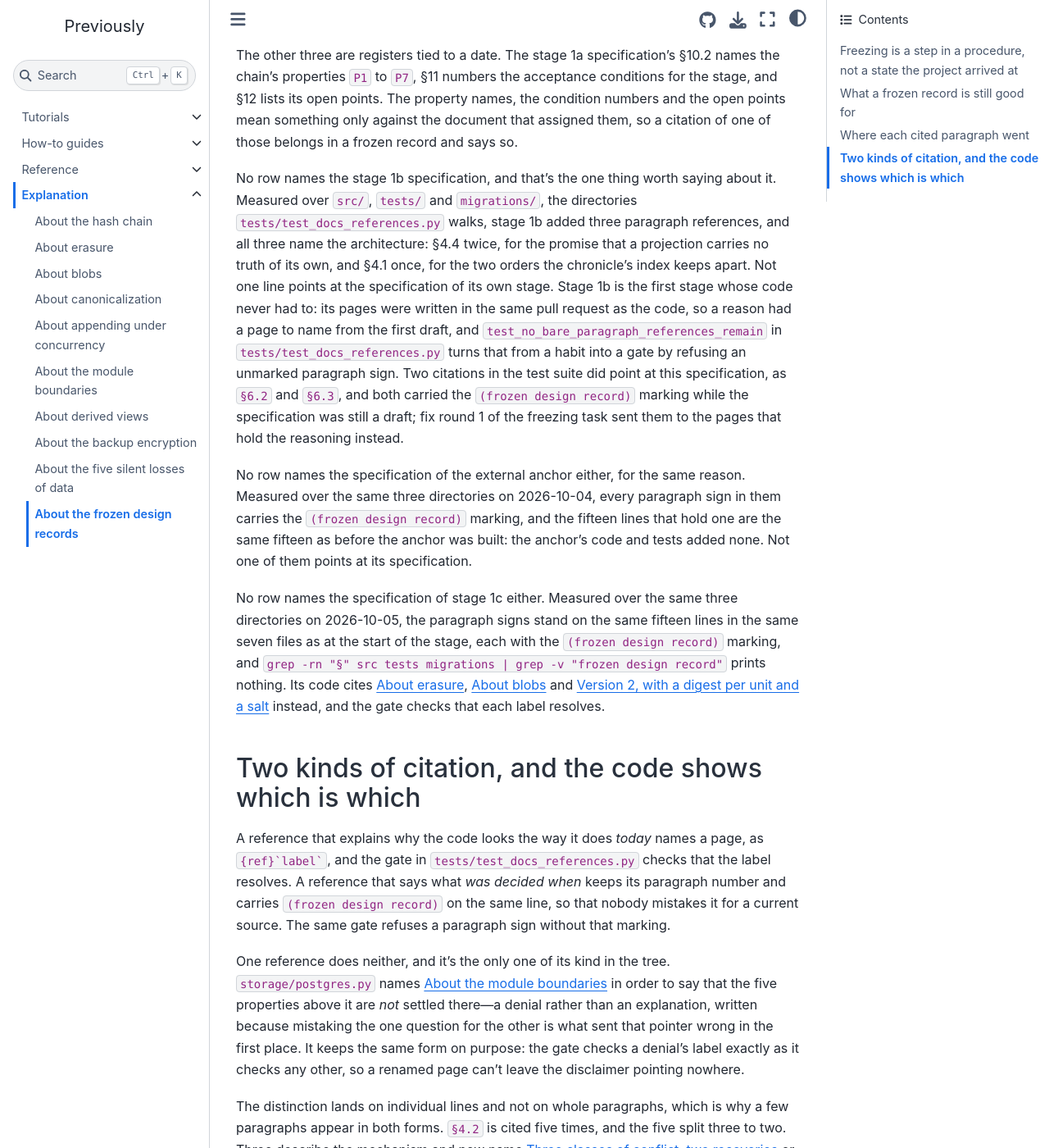
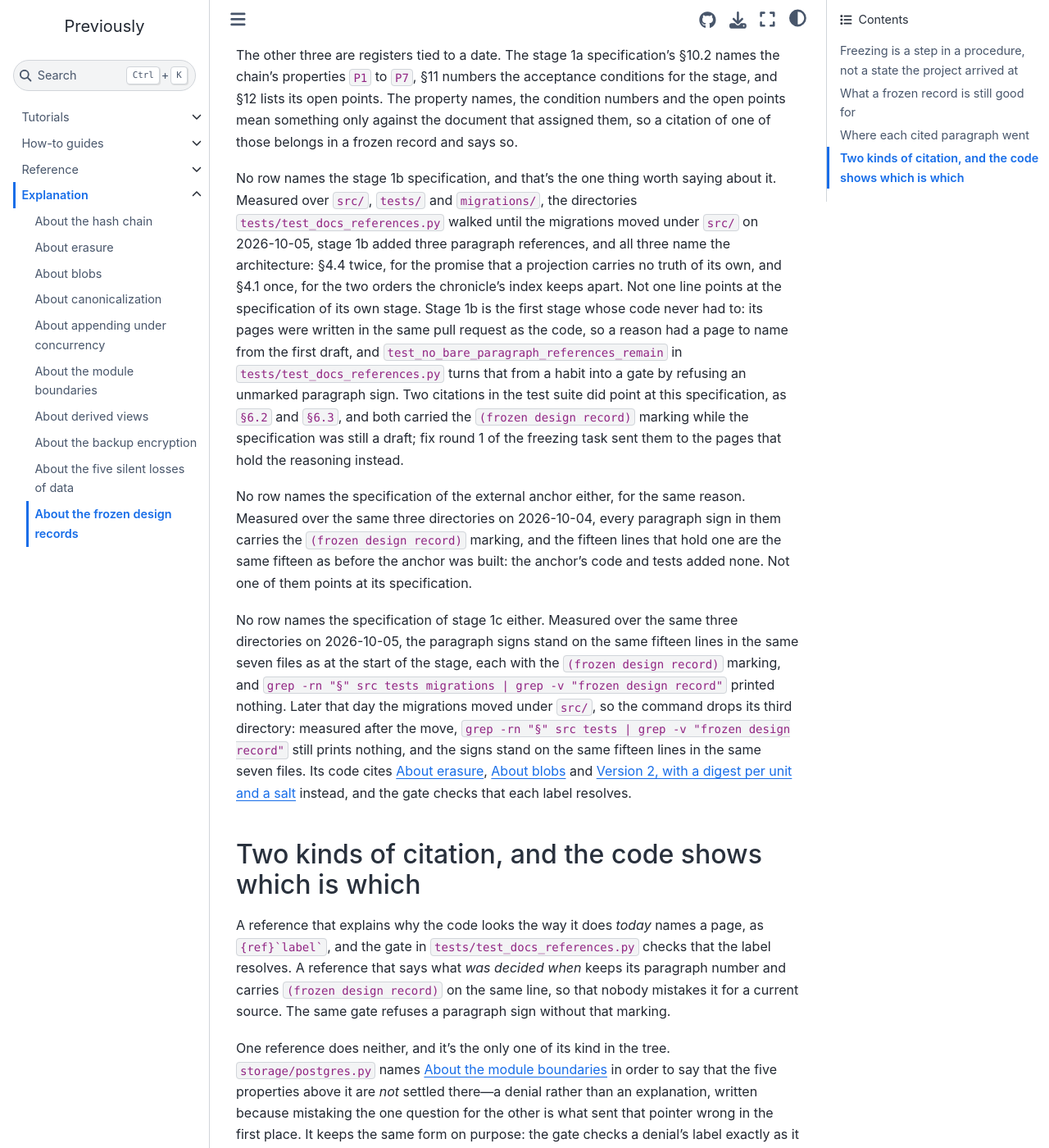
Before and after one commit to jensens/previously, a Sphinx documentation site: the page built from docs/explanation/design-records.md, in a window 1280 px wide and 1400 px high, scrolled down 3844 px. Shown: the whole window at 82% size. Built offline with Sphinx 7.4.7 and the Sphinx Book theme 1.1.4, drawn with Linux system fonts in a browser that asks for light colours.

Commit message:
fix: the sqlalchemy contract says what it checks
Since the migrations moved into the package they import SQLAlchemy too,
so the gate printed a false name: "Only storage imports sqlalchemy". The
contract's sources were always core and contract. It is now named
"core and contract import no sqlalchemy", and its id is
core-and-contract-know-no-sql. tests/test_contracts.py asserts the new
name. Measured: with the old name restored in .importlinter, that test
goes red. The gate output on module-boundaries.md was retyped from a run.

Other review findings:
- design-records.md: the dated measurements say which directories the
  reference test walked then. The paragraph-sign command is rerun
  without migrations, and it still prints nothing: fifteen lines in the
  same seven files.
- pyproject.toml: the isort comment names all five modules.
- module-boundaries.md: a blank line separates the versions/ paragraph,
  and the reverse direction of the shared layer is measured too
  (migrations.dsn importing core.units breaks the layers contract).

Assisted-By: Claude Opus 5.5 <noreply@anthropic.com>

```diff
--- a/docs/explanation/design-records.md
+++ b/docs/explanation/design-records.md
@@ -88,7 +88,7 @@ The stage 1a specification's §10.2 names the chain's properties `P1` to `P7`,
 The property names, the condition numbers and the open points mean something only against the document that assigned them, so a citation of one of those belongs in a frozen record and says so.
 
 No row names the stage 1b specification, and that's the one thing worth saying about it.
-Measured over `src/`, `tests/` and `migrations/`, the directories `tests/test_docs_references.py` walks, stage 1b added three paragraph references, and all three name the architecture: §4.4 twice, for the promise that a projection carries no truth of its own, and §4.1 once, for the two orders the chronicle's index keeps apart.
+Measured over `src/`, `tests/` and `migrations/`, the directories `tests/test_docs_references.py` walked until the migrations moved under `src/` on 2026-10-05, stage 1b added three paragraph references, and all three name the architecture: §4.4 twice, for the promise that a projection carries no truth of its own, and §4.1 once, for the two orders the chronicle's index keeps apart.
 Not one line points at the specification of its own stage.
 Stage 1b is the first stage whose code never had to: its pages were written in the same pull request as the code, so a reason had a page to name from the first draft, and `test_no_bare_paragraph_references_remain` in `tests/test_docs_references.py` turns that from a habit into a gate by refusing an unmarked paragraph sign.
 Two citations in the test suite did point at this specification, as `§6.2` and `§6.3`, and both carried the `(frozen design record)` marking while the specification was still a draft; fix round 1 of the freezing task sent them to the pages that hold the reasoning instead.
@@ -98,7 +98,8 @@ Measured over the same three directories on 2026-10-04, every paragraph sign in
 Not one of them points at its specification.
 
 No row names the specification of stage 1c either.
-Measured over the same three directories on 2026-10-05, the paragraph signs stand on the same fifteen lines in the same seven files as at the start of the stage, each with the `(frozen design record)` marking, and `grep -rn "§" src tests migrations | grep -v "frozen design record"` prints nothing.
+Measured over the same three directories on 2026-10-05, the paragraph signs stand on the same fifteen lines in the same seven files as at the start of the stage, each with the `(frozen design record)` marking, and `grep -rn "§" src tests migrations | grep -v "frozen design record"` printed nothing.
+Later that day the migrations moved under `src/`, so the command drops its third directory: measured after the move, `grep -rn "§" src tests | grep -v "frozen design record"` still prints nothing, and the signs stand on the same fifteen lines in the same seven files.
 Its code cites {ref}`erasure`, {ref}`blobs` and {ref}`hash-version-2` instead, and the gate checks that each label resolves.
 
 ## Two kinds of citation, and the code shows which is which
```
Also changed, not shown: docs/explanation/module-boundaries.md (+5 -1 lines), pyproject.toml (+4 -3 lines), 2 other files.
